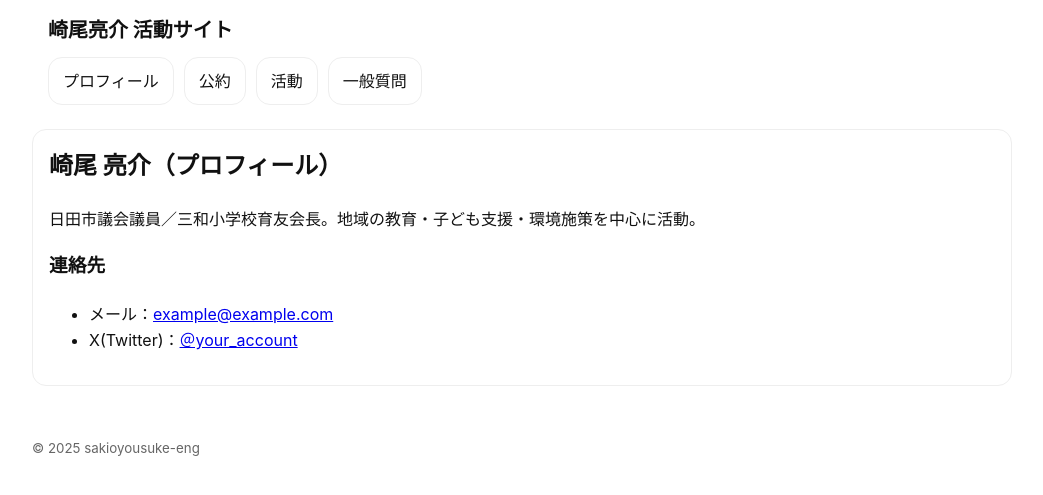
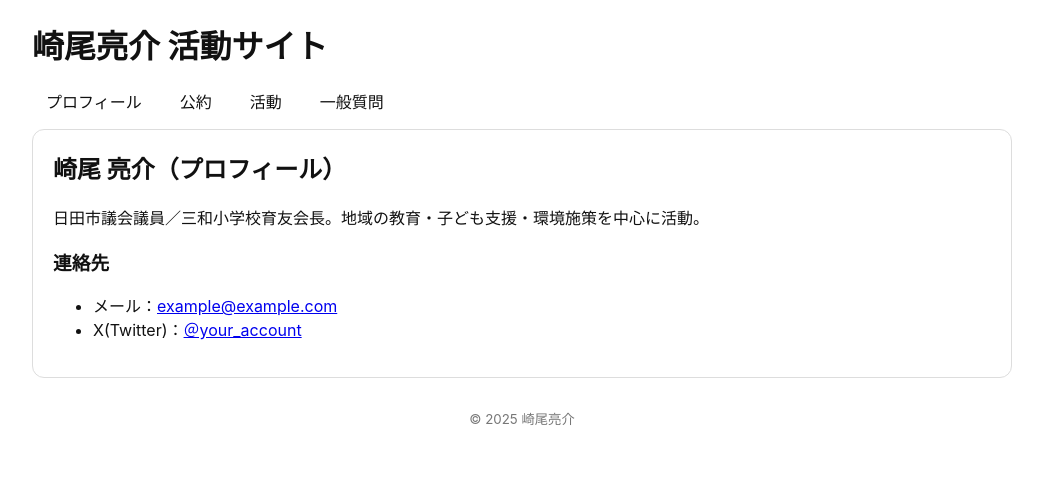
Before and after one commit to sakioryousuke-eng/activity-site, a Jekyll site: the page built from index.html, in a window 1280 px wide. Shown: the top 495 px of the page, without its empty margins (118-1161 px from the left). Built offline with Jekyll 4.4.1, drawn with Linux system fonts in a browser that asks for light colours.

Commit message:
Update default.html

```diff
--- a/_layouts/default.html
+++ b/_layouts/default.html
@@ -3,33 +3,34 @@
 <head>
   <meta charset="utf-8">
   <title>{{ page.title }} | {{ site.title }}</title>
-  <meta name="viewport" content="width=device-width, initial-scale=1, viewport-fit=cover">
-  <link rel="canonical" href="{{ page.url | absolute_url }}">
+  <meta name="viewport" content="width=device-width, initial-scale=1">
+  {% seo %}
   <style>
-    :root { --max: 980px; --pad: 16px; --radius: 14px; }
-    * { box-sizing: border-box; }
     body {
-      margin:0;
-      font:16px/1.65 -apple-system,BlinkMacSystemFont,"Segoe UI","Hiragino Kaku Gothic ProN","Noto Sans JP",sans-serif;
-      color:#111; background:#fff;
+      margin:0; font-family:-apple-system, BlinkMacSystemFont, "Noto Sans JP", sans-serif;
+      background:#fff; color:#111;
     }
-    header, main, footer { max-width: var(--max); margin: 0 auto; padding: 0 var(--pad); }
-    header { padding-top:14px; padding-bottom:8px; }
-    h1 { font-size:1.25rem; margin:0; }
-    nav ul { list-style:none; display:flex; gap:10px; flex-wrap:wrap; padding:0; margin:10px 0 0; }
-    nav a {
-      display:block; padding:10px 14px; border:1px solid #eee;
-      border-radius:var(--radius); text-decoration:none; color:#111;
+    header,main,footer { max-width:980px; margin:auto; padding:0 16px; }
+    nav ul { list-style:none; display:flex; gap:10px; padding:0; }
+    nav a { text-decoration:none; color:#111; padding:8px 14px; border-radius:10px; }
+    nav a:hover { background:#eee; }
+    .card { border:1px solid #ddd; border-radius:12px; padding:20px; margin:10px 0; background:#fff; }
+
+    /* モーダル */
+    #modal {
+      display:none; position:fixed; top:0; left:0; width:100vw; height:100vh;
+      background:rgba(0,0,0,0.8); z-index:1000; justify-content:center; align-items:center;
     }
-    nav a:hover { background:#f7f7f7; }
-    main { padding:16px 0 24px; }
-    .card { border:1px solid #eee; border-radius:var(--radius); padding:16px; background:#fff; }
+    #modalContent {
+      width:90vw; height:90vh; background:#fff; border-radius:10px; overflow:hidden;
+      display:flex; justify-content:center; align-items:center;
+    }
+    #modalContent embed { width:100%; height:100%; object-fit:contain; }
   </style>
 </head>
-
 <body>
 <header>
-    <h1>{{ site.title | default: "activity-site" }}</h1>
+  <h1>{{ site.title }}</h1>
   <nav>
     <ul>
       <li><a href="{{ '/' | relative_url }}">プロフィール</a></li>
@@ -44,181 +45,25 @@
   {{ content }}
 </main>
 
-  <footer style="padding:24px 0; color:#666;">
-    <small>&copy; {{ site.time | date: '%Y' }} {{ site.author | default: 'sakioyousuke-eng' }}</small>
+<footer style="text-align:center; padding:20px; color:#777;">
+  <small>&copy; {{ site.time | date: "%Y" }} 崎尾亮介</small>
 </footer>
 
-  <!-- ▼ 常時全画面モーダル -->
-  <dialog id="docModal" aria-label="資料を表示" class="fullscreen">
-    <div class="dm-head">
-      <strong id="dmTitle">資料</strong>
-      <button id="dmClose" aria-label="閉じる">×</button>
+<div id="modal">
+  <div id="modalContent"></div>
 </div>
 
-    <div id="pdfArea" class="dm-body" hidden>
-      <embed id="pdfEmbed" type="application/pdf" referrerpolicy="no-referrer" />
-    </div>
-
-    <div id="imgArea" class="dm-body" hidden>
-      <div id="imgViewport"><img id="imgDoc" alt="資料画像"></div>
-    </div>
-  </dialog>
-
-  <style>
-    /* ===== 常に全画面 ===== */
-    #docModal {
-      position: fixed;
-      top: 0; left: 0;
-      width: 100vw;
-      height: 100vh;
-      margin: 0;
-      padding: 0;
-      border: none;
-      background: #fff;
-      overflow: hidden;
-    }
-    #docModal::backdrop {
-      background: rgba(0,0,0,.35);
-    }
-
-    .dm-head {
-      display:flex;
-      justify-content:space-between;
-      align-items:center;
-      padding:.6rem .9rem;
-      min-height:48px;
-      border-bottom:1px solid #eee;
-      background:#fff;
-      z-index:10;
-    }
-    .dm-head button {
-      border:none;
-      background:#fff;
-      font-size:1.2rem;
-      line-height:1;
-      border-radius:8px;
-      padding:.2rem .5rem;
-      cursor:pointer;
-    }
-
-    .dm-body {
-      position:absolute;
-      top:48px;
-      left:0;
-      right:0;
-      bottom:0;
-      background:#fff;
-      overflow:hidden;
-    }
-
-    #pdfEmbed {
-      display:block;
-      width:100%;
-      height:100%;
-      border:none;
-      background:#fff;
-      -webkit-overflow-scrolling:touch;
-      touch-action: pan-x pan-y pinch-zoom;
-      overscroll-behavior: contain;
-    }
-
-    #imgViewport {
-      position:absolute;
-      inset:0;
-      overflow:hidden;
-      touch-action:none;
-      background:#fff;
-    }
-    #imgDoc {
-      position:absolute;
-      top:50%;
-      left:50%;
-      transform:translate(-50%,-50%) scale(1);
-      transform-origin:center;
-      max-width:none;
-      max-height:none;
-      user-select:none;
-      -webkit-user-drag:none;
-    }
-  </style>
-
-  {% raw %}
 <script>
-  (function(){
-    const dlg = document.getElementById('docModal');
-    const titleEl = document.getElementById('dmTitle');
-    const btnClose = document.getElementById('dmClose');
-    const pdfArea = document.getElementById('pdfArea');
-    const pdfEmbed = document.getElementById('pdfEmbed');
-    const imgArea = document.getElementById('imgArea');
-    const imgDoc = document.getElementById('imgDoc');
-
-    // 閉じる
-    function closeDoc(){
-      pdfEmbed.src = '';
-      imgDoc.src = '';
-      dlg.close();
-    }
-    btnClose.addEventListener('click', closeDoc);
-    dlg.addEventListener('close', closeDoc);
-
-    // PDF / 画像表示
-    document.addEventListener('click', e => {
-      const a = e.target.closest('a[data-modal="pdf"]');
-      if(!a) return;
+document.querySelectorAll('a[data-pdf]').forEach(a=>{
+  a.addEventListener('click',e=>{
     e.preventDefault();
-      const href = a.getAttribute('href');
-      titleEl.textContent = a.dataset.title || a.textContent || '資料';
-
-      if (href.match(/\.pdf($|[?#])/i)) {
-        imgArea.hidden = true;
-        pdfArea.hidden = false;
-        pdfEmbed.src = href + '#view=FitH';
-      } else {
-        pdfArea.hidden = true;
-        imgArea.hidden = false;
-        imgDoc.src = href;
-        resetImage();
-      }
-      dlg.showModal();
-    }, {passive:false});
-
-    // 画像パン＆ズーム
-    let S = {scale:1,x:0,y:0}, dragging=false, lx=0,ly=0,lastDist=0;
-    const viewport=document.getElementById('imgViewport');
-    function resetImage(){ S={scale:1,x:0,y:0}; applyImage(); }
-    function applyImage(){
-      imgDoc.style.transform=`translate(calc(-50% + ${S.x}px), calc(-50% + ${S.y}px)) scale(${S.scale})`;
-    }
-    function clamp(v,min,max){ return Math.max(min,Math.min(max,v)); }
-
-    viewport.addEventListener('pointerdown',e=>{
-      dragging=true;lx=e.clientX;ly=e.clientY;viewport.setPointerCapture(e.pointerId);
+    const m=document.getElementById('modal');
+    const c=document.getElementById('modalContent');
+    c.innerHTML=`<embed src="${a.dataset.pdf}#view=FitH" type="application/pdf">`;
+    m.style.display='flex';
+    m.addEventListener('click',()=>{m.style.display='none';});
   });
-    viewport.addEventListener('pointermove',e=>{
-      if(!dragging)return;
-      S.x+=e.clientX-lx;S.y+=e.clientY-ly;
-      lx=e.clientX;ly=e.clientY;applyImage();
 });
-    viewport.addEventListener('pointerup',()=>{dragging=false;});
-    viewport.addEventListener('pointercancel',()=>{dragging=false;});
-    viewport.addEventListener('wheel',e=>{
-      e.preventDefault();
-      S.scale=clamp(S.scale*(e.deltaY>0?0.9:1.1),0.2,8);
-      applyImage();
-    },{passive:false});
-    viewport.addEventListener('touchmove',e=>{
-      if(e.touches.length===2){
-        e.preventDefault();
-        const d=Math.hypot(e.touches[0].clientX-e.touches[1].clientX,e.touches[0].clientY-e.touches[1].clientY);
-        if(!lastDist){lastDist=d;return;}
-        S.scale=clamp(S.scale*(d/lastDist),0.2,8);
-        lastDist=d;applyImage();
-      }
-    },{passive:false});
-    viewport.addEventListener('touchend',()=>{lastDist=0;});
-  })();
 </script>
-  {% endraw %}
 </body>
 </html>
```
Lines whose indentation alone changed are shown as unchanged.
